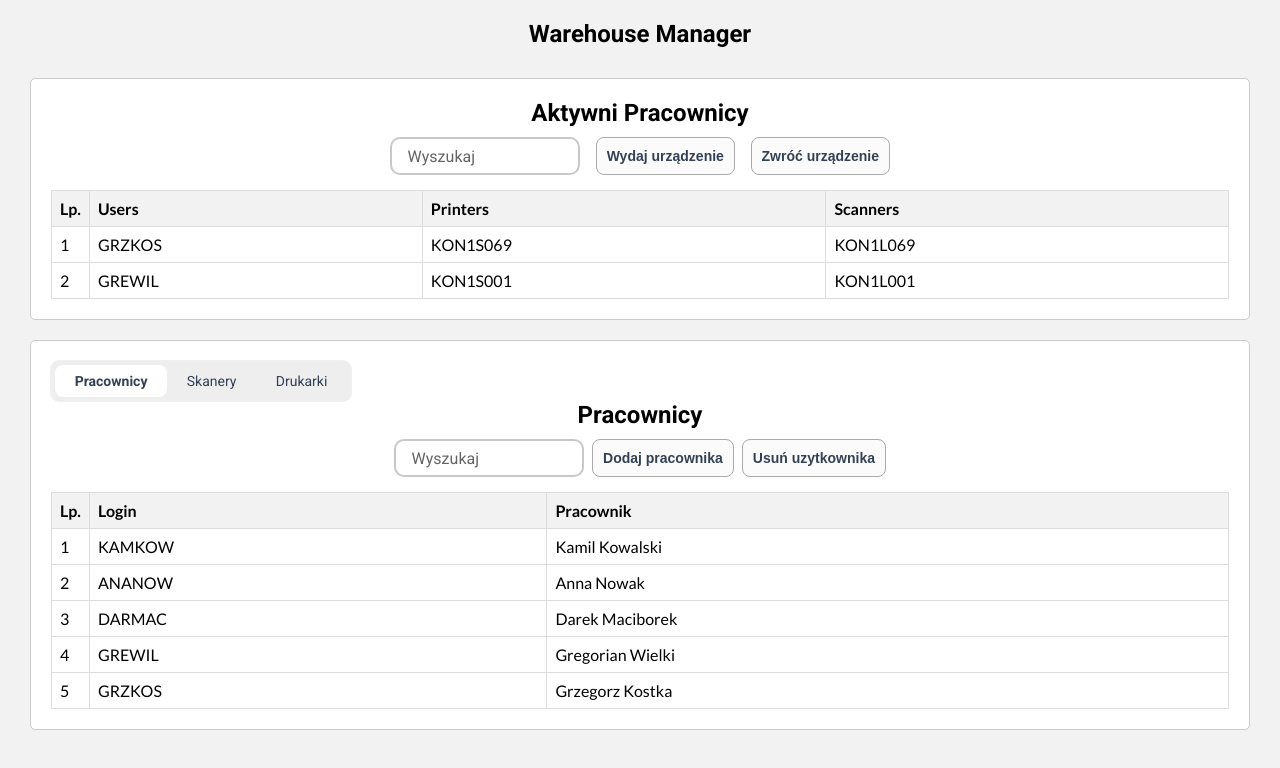
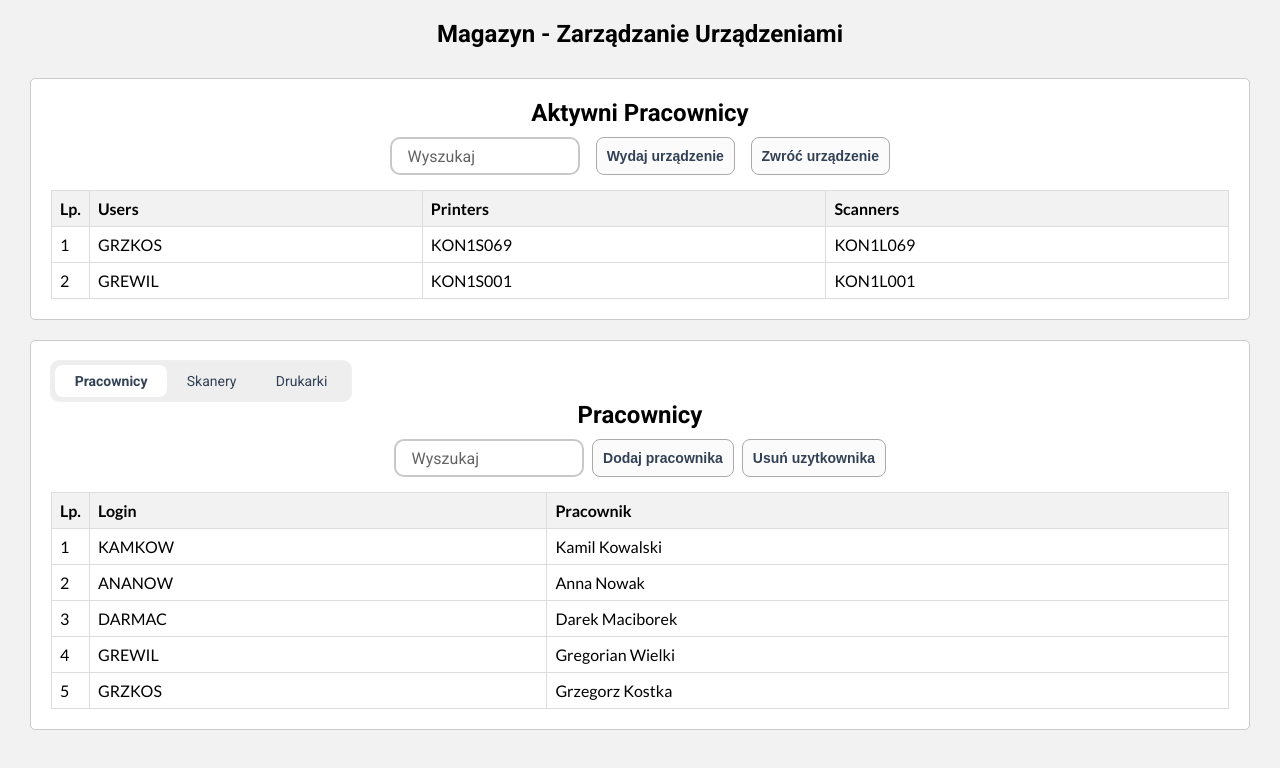
Before and after one commit to ErykFryderyk/equipment-management, a Vue app: page / in a window 1280 px wide. Shown: the top 768 px of the page. Built offline with nearby package versions, Linux system fonts and the light colour scheme.

Commit message:
Changed the title of app

```diff
--- a/src/App.vue
+++ b/src/App.vue
@@ -10,7 +10,7 @@
       @assignDevicesToUser="assignDevices"
       @returnDevices="returnDevices"
     />
-    <h1>Warehouse Manager</h1>
+    <h1>Magazyn - Zarządzanie Urządzeniami</h1>
     <!-- <div class="buttons-box">
       <button @click="toggleModal('AssignDevice')">Wydawanie urządzeń</button>
       <button @click="toggleModal('ReturnDevice')">Zdawanie urządzeń</button>
```
